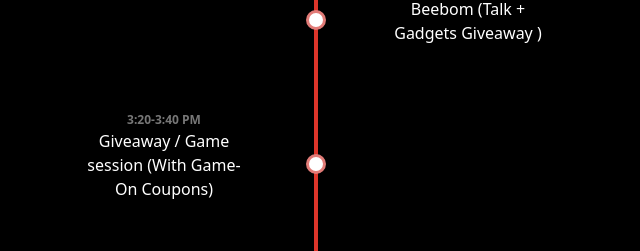
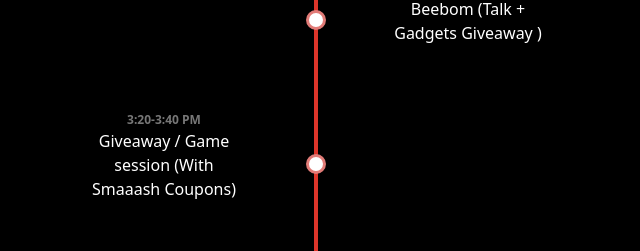
Before and after one commit to tedxnitj/tedx, a React (Create React App) app: page / in a window 1280 px wide. Shown: the part 2900-3151 px from the top of the page, without its empty margins (324-964 px from the left). Built offline with nearby package versions, Linux system fonts and the light colour scheme.

Commit message:
smash coupons

```diff
--- a/src/components/FixedBack.js
+++ b/src/components/FixedBack.js
@@ -133,7 +133,7 @@
     <li>Meet and Greet with the speakers</li>
     <li>Exclusive TEDx goodies</li>
     <li>Free newslaundry one year subscription worth &#8377;3000</li>
-    <li> GameOn discount coupons for attendees worth &#8377; 500</li>
+    <li> Sm<span className='makeitred'>aaa</span>sh Coupons for attendees worth &#8377; 500</li>
     <li>Exciting games</li>
     <li>Lunch and Snacks</li>
     <li>E-Certificates for attendees</li>
--- a/src/components/Timeline.js
+++ b/src/components/Timeline.js
@@ -43,7 +43,7 @@
 
     },
     {
-        text: 'Giveaway / Game session (With Game-On Coupons)',
+        text: 'Giveaway / Game session (With Smaaash Coupons)',
         date: '3:20-3:40 PM',
 
     },
```
